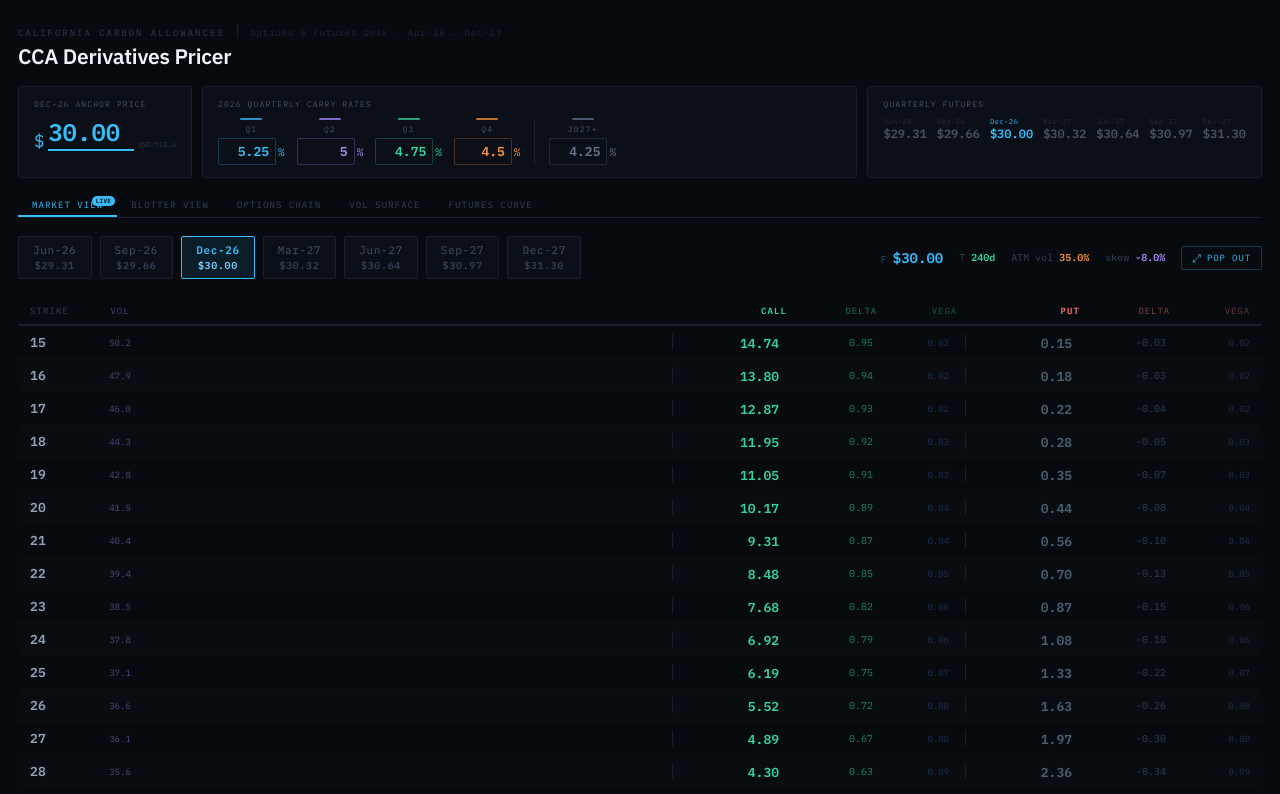
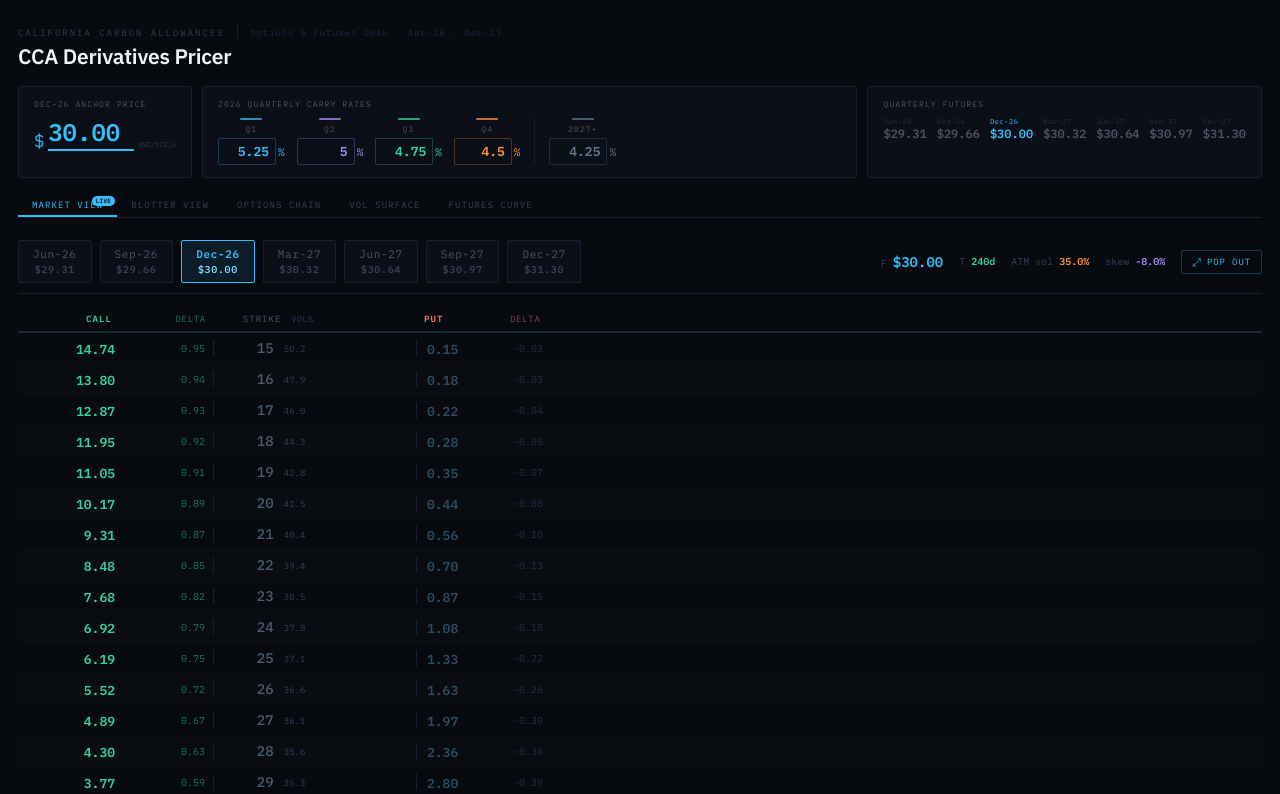
Before and after one commit to erich1fredericks/cca-desk, a React (Create React App) app: page / in a window 1280 px wide. Shown: the top 794 px of the page. Built offline with nearby package versions, Linux system fonts and the light colour scheme.

Commit message:
Update App.jsx

```diff
--- a/src/App.jsx
+++ b/src/App.jsx
@@ -654,7 +654,9 @@ function PopoutChain() {
 
   return (
     <div style={{minHeight:"100vh",background:"#070b10",color:"#d8e2ef",
-      fontFamily:"'IBM Plex Mono','Courier New',monospace",padding:"16px 20px"}}>
+      fontFamily:"'IBM Plex Mono','Courier New',monospace",padding:"0"}}>
+      <div style={{position:"sticky",top:0,zIndex:20,background:"#070b10",
+        borderBottom:"1px solid #182030",padding:"12px 20px 10px"}}>
       <style>{`
         @import url('https://fonts.googleapis.com/css2?family=IBM+Plex+Mono:wght@300;400;500;600;700&display=swap');
         *{box-sizing:border-box;}
@@ -710,24 +712,31 @@ function PopoutChain() {
           );
         })}
       </div>
-
-      {/* Chain */}
+      </div>
+
+      <div style={{padding:"0 20px 16px"}}>
+      {/* Chain — strike in middle, sticky col header */}
       <div style={{overflowX:"auto"}}>
-        <div style={{minWidth:520}}>
-          <div style={{display:"grid",gridTemplateColumns:"120px 3px 130px 100px 90px 3px 130px 100px 90px",
-            padding:"6px 10px",borderBottom:"2px solid #1a2840",marginBottom:0}}>
-            <div style={{display:"grid",gridTemplateColumns:"60px 56px"}}>
-              <span style={{fontSize:8,color:"#2d3d50",letterSpacing:"0.14em",textTransform:"uppercase"}}>Strike</span>
-              <span style={{fontSize:8,color:"#a78bfa44",letterSpacing:"0.1em",textTransform:"uppercase",textAlign:"center"}}>Vol%</span>
-            </div>
+        <div style={{minWidth:560}}>
+          {/* Sticky column header */}
+          <div style={{
+            position:"sticky",top:0,zIndex:10,
+            background:"#070b10",
+            borderBottom:"2px solid #1a2840",
+            display:"grid",
+            gridTemplateColumns:"100px 90px 3px 140px 3px 90px 100px",
+            padding:"7px 10px",
+          }}>
+            <span style={{fontSize:9,color:"#34d399",letterSpacing:"0.12em",textTransform:"uppercase",textAlign:"right",paddingRight:8,fontWeight:700}}>CALL</span>
+            <span style={{fontSize:8,color:"#34d39988",textTransform:"uppercase",textAlign:"right",paddingRight:6}}>Delta</span>
             <span/>
-            <span style={{fontSize:9,color:"#34d399",letterSpacing:"0.12em",textTransform:"uppercase",textAlign:"right",fontWeight:700}}>CALL</span>
-            <span style={{fontSize:8,color:"#34d39988",textTransform:"uppercase",textAlign:"right"}}>Delta</span>
-            <span style={{fontSize:8,color:"#34d39944",textTransform:"uppercase",textAlign:"right"}}>Vega</span>
+            <div style={{display:"flex",justifyContent:"center",alignItems:"center",gap:10}}>
+              <span style={{fontSize:9,color:"#475569",letterSpacing:"0.12em",textTransform:"uppercase"}}>Strike</span>
+              <span style={{fontSize:8,color:"#a78bfa44",letterSpacing:"0.08em",textTransform:"uppercase"}}>Vol%</span>
+            </div>
             <span/>
-            <span style={{fontSize:9,color:"#f87171",letterSpacing:"0.12em",textTransform:"uppercase",textAlign:"right",fontWeight:700}}>PUT</span>
-            <span style={{fontSize:8,color:"#f8717188",textTransform:"uppercase",textAlign:"right"}}>Delta</span>
-            <span style={{fontSize:8,color:"#f8717144",textTransform:"uppercase",textAlign:"right"}}>Vega</span>
+            <span style={{fontSize:8,color:"#f8717188",textTransform:"uppercase",textAlign:"left",paddingLeft:6}}>Delta</span>
+            <span style={{fontSize:9,color:"#f87171",letterSpacing:"0.12em",textTransform:"uppercase",textAlign:"left",paddingLeft:8,fontWeight:700}}>PUT</span>
           </div>
 
           {rows.map((row,idx)=>{
@@ -737,7 +746,7 @@ function PopoutChain() {
             return (
               <div key={row.K} style={{
                 display:"grid",
-                gridTemplateColumns:"120px 3px 130px 100px 90px 3px 130px 100px 90px",
+                gridTemplateColumns:"100px 90px 3px 140px 3px 90px 100px",
                 padding:isATM?"11px 10px":"5px 10px",
                 borderBottom:"1px solid",
                 borderBottomColor:isNear?"#141e2c":"#0b0e14",
@@ -746,20 +755,8 @@ function PopoutChain() {
                 alignItems:"center",
                 transition:"background 0.1s",
               }}>
-                <div style={{display:"grid",gridTemplateColumns:"60px 56px",alignItems:"center"}}>
-                  <span style={{
-                    fontSize:isATM?17:14,fontWeight:isATM?800:cItm||pItm?600:400,
-                    color:isATM?"#38bdf8":cItm?"#94a3b8":pItm?"#94a3b8":"#3a4d5e",
-                    fontVariantNumeric:"tabular-nums"
-                  }}>
-                    {row.K}
-                  </span>
-                  <span style={{fontSize:9,color:"#a78bfa55",textAlign:"center",fontVariantNumeric:"tabular-nums"}}>
-                    {(row.s*100).toFixed(1)}
-                  </span>
-                </div>
-                <div style={{width:1,background:"#182030",alignSelf:"stretch",margin:"2px 6px"}}/>
-                <div style={{textAlign:"right",paddingRight:10}}>
+                {/* Call price */}
+                <div style={{textAlign:"right",paddingRight:8}}>
                   <span style={{
                     fontSize:isATM?17:14,fontWeight:isATM?700:600,
                     color:row.call<0.005?"#1a2535":cItm?"#34d399":isATM?"#7dd3fc":"#2d4a5e",
@@ -768,14 +765,33 @@ function PopoutChain() {
                     {row.call<0.005?"—":row.call.toFixed(2)}
                   </span>
                 </div>
-                <span style={{fontSize:isATM?12:11,color:cItm?"#34d39988":"#1e3045",textAlign:"right",fontVariantNumeric:"tabular-nums",paddingRight:6}}>
+                {/* Call delta */}
+                <span style={{fontSize:isATM?12:11,color:cItm?"#34d39988":"#1e3045",textAlign:"right",paddingRight:10,fontVariantNumeric:"tabular-nums"}}>
                   {row.cDelta.toFixed(2)}
                 </span>
-                <span style={{fontSize:9,color:"#162030",textAlign:"right",paddingRight:8,fontVariantNumeric:"tabular-nums"}}>
-                  {row.vega.toFixed(2)}
+                {/* Left divider */}
+                <div style={{width:1,background:isATM?"#38bdf833":"#182030",alignSelf:"stretch",margin:"2px 0"}}/>
+                {/* Strike + vol CENTRE */}
+                <div style={{display:"flex",justifyContent:"center",alignItems:"center",gap:12}}>
+                  <span style={{
+                    fontSize:isATM?18:15,fontWeight:isATM?800:500,
+                    color:isATM?"#38bdf8":"#4a5d70",
+                    fontVariantNumeric:"tabular-nums"
+                  }}>
+                    {row.K}
+                  </span>
+                  <span style={{fontSize:9,color:"#a78bfa55",fontVariantNumeric:"tabular-nums"}}>
+                    {(row.s*100).toFixed(1)}
+                  </span>
+                </div>
+                {/* Right divider */}
+                <div style={{width:1,background:isATM?"#38bdf833":"#182030",alignSelf:"stretch",margin:"2px 0"}}/>
+                {/* Put delta */}
+                <span style={{fontSize:isATM?12:11,color:pItm?"#f8717188":"#1e3045",textAlign:"left",paddingLeft:8,fontVariantNumeric:"tabular-nums"}}>
+                  {row.pDelta.toFixed(2)}
                 </span>
-                <div style={{width:1,background:"#182030",alignSelf:"stretch",margin:"2px 6px"}}/>
-                <div style={{textAlign:"right",paddingRight:10}}>
+                {/* Put price */}
+                <div style={{textAlign:"left",paddingLeft:8}}>
                   <span style={{
                     fontSize:isATM?17:14,fontWeight:isATM?700:600,
                     color:row.put<0.005?"#1a2535":pItm?"#f87171":isATM?"#fca5a5":"#2d4a5e",
@@ -784,12 +800,6 @@ function PopoutChain() {
                     {row.put<0.005?"—":row.put.toFixed(2)}
                   </span>
                 </div>
-                <span style={{fontSize:isATM?12:11,color:pItm?"#f8717188":"#1e3045",textAlign:"right",fontVariantNumeric:"tabular-nums",paddingRight:6}}>
-                  {row.pDelta.toFixed(2)}
-                </span>
-                <span style={{fontSize:9,color:"#162030",textAlign:"right",fontVariantNumeric:"tabular-nums"}}>
-                  {row.vega.toFixed(2)}
-                </span>
               </div>
             );
           })}
@@ -798,7 +808,8 @@ function PopoutChain() {
 
       <div style={{marginTop:10,display:"flex",justifyContent:"space-between",fontSize:8,color:"#182030"}}>
         <span>BS Futures Options - CCA Desk</span>
-        <span>ITM calls ▶ green   ITM puts ▶ red   ATM ▶ highlighted row</span>
+        <span>ITM calls green  |  ITM puts red  |  ATM highlighted</span>
+      </div>
       </div>
     </div>
   );
@@ -1030,8 +1041,15 @@ export default function CCADesk() {
       {/* ════════════ MARKET VIEW TAB (read-only clean chain) ════════════ */}
       {tab===0 && (
         <div>
-          {/* Compact expiry bar */}
-          <div style={{display:"flex",gap:8,alignItems:"center",marginBottom:18,flexWrap:"wrap"}}>
+          {/* Sticky expiry + info bar */}
+          <div style={{
+            position:"sticky",top:0,zIndex:20,
+            background:"#070b10",
+            borderBottom:"1px solid #182030",
+            paddingBottom:10,marginBottom:12,
+            paddingTop:4,
+          }}>
+          <div style={{display:"flex",gap:8,alignItems:"center",flexWrap:"wrap"}}>
             {OPTIONS_EXPIRIES.map(e=>{
               const key=`${MONTHS[e.month].slice(0,3)}-${String(e.year).slice(2)}`;
               const isSel=selectedExpiry===key;
@@ -1082,100 +1100,96 @@ export default function CCADesk() {
               </button>
             </div>
           </div>
-
-          {/* Clean read-only chain */}
+          </div>
+
+          {/* Clean read-only chain — strike in middle, sticky header */}
           <div style={{overflowX:"auto"}}>
-            <div style={{minWidth:560}}>
-              {/* Header row */}
-              <div style={{display:"grid",gridTemplateColumns:"1fr 3px 120px 90px 80px 3px 120px 90px 80px",
-                gap:"0 0",padding:"8px 12px",borderBottom:"2px solid #182030",marginBottom:0}}>
-                <div style={{display:"grid",gridTemplateColumns:"60px 60px",gap:0}}>
-                  <span style={{fontSize:9,color:"#334155",letterSpacing:"0.12em",textTransform:"uppercase"}}>Strike</span>
-                  <span style={{fontSize:9,color:"#a78bfa66",letterSpacing:"0.1em",textTransform:"uppercase",textAlign:"center"}}>Vol</span>
+            <div style={{minWidth:600}}>
+              {/* Sticky col header */}
+              <div style={{
+                position:"sticky",top:0,zIndex:10,
+                background:"#070b10",
+                borderBottom:"2px solid #1a2840",
+                display:"grid",
+                gridTemplateColumns:"90px 90px 3px 130px 70px 3px 90px 90px",
+                padding:"7px 12px",
+              }}>
+                <span style={{fontSize:9,color:"#34d399",letterSpacing:"0.12em",textTransform:"uppercase",textAlign:"right",paddingRight:8,fontWeight:700}}>CALL</span>
+                <span style={{fontSize:9,color:"#34d39988",letterSpacing:"0.08em",textTransform:"uppercase",textAlign:"right",paddingRight:4}}>Delta</span>
+                <span/>
+                <div style={{display:"flex",justifyContent:"center",alignItems:"center",gap:10}}>
+                  <span style={{fontSize:9,color:"#475569",letterSpacing:"0.12em",textTransform:"uppercase"}}>Strike</span>
+                  <span style={{fontSize:8,color:"#a78bfa55",letterSpacing:"0.08em",textTransform:"uppercase"}}>Vol%</span>
                 </div>
                 <span/>
-                <span style={{fontSize:9,color:"#34d399",letterSpacing:"0.12em",textTransform:"uppercase",textAlign:"right",fontWeight:600}}>CALL</span>
-                <span style={{fontSize:9,color:"#34d39988",letterSpacing:"0.1em",textTransform:"uppercase",textAlign:"right"}}>Delta</span>
-                <span style={{fontSize:9,color:"#34d39966",letterSpacing:"0.1em",textTransform:"uppercase",textAlign:"right"}}>Vega</span>
                 <span/>
-                <span style={{fontSize:9,color:"#f87171",letterSpacing:"0.12em",textTransform:"uppercase",textAlign:"right",fontWeight:600}}>PUT</span>
-                <span style={{fontSize:9,color:"#f8717188",letterSpacing:"0.1em",textTransform:"uppercase",textAlign:"right"}}>Delta</span>
-                <span style={{fontSize:9,color:"#f8717166",letterSpacing:"0.1em",textTransform:"uppercase",textAlign:"right"}}>Vega</span>
+                <span style={{fontSize:9,color:"#f87171",letterSpacing:"0.12em",textTransform:"uppercase",textAlign:"left",paddingLeft:8,fontWeight:700}}>PUT</span>
+                <span style={{fontSize:9,color:"#f8717188",letterSpacing:"0.08em",textTransform:"uppercase",textAlign:"left",paddingLeft:4}}>Delta</span>
               </div>
 
               {rows.map((row,idx)=>{
                 const isATM   = Math.abs(row.K-F)<0.5;
-                const isNear  = Math.abs(row.K-F)<1.5;
+                const isNear  = Math.abs(row.K-F)<2;
                 const callItm = row.K<F;
                 const putItm  = row.K>F;
-                const isEven  = idx%2===0;
                 return (
                   <div key={row.K} style={{
                     display:"grid",
-                    gridTemplateColumns:"1fr 3px 120px 90px 80px 3px 120px 90px 80px",
-                    gap:"0 0",
-                    padding:isATM?"10px 12px":"6px 12px",
-                    borderBottom:isATM?"none":"1px solid",
-                    borderBottomColor:isNear?"#182030":"#0d1117",
-                    borderTop:isATM?"2px solid #38bdf822":"none",
-                    borderBottomWidth:isATM?2:1,
-                    borderTopColor:isATM?"#38bdf822":"transparent",
-                    background:isATM?"rgba(56,189,248,0.07)":isEven?"transparent":"rgba(255,255,255,0.008)",
+                    gridTemplateColumns:"90px 90px 3px 130px 70px 3px 90px 90px",
+                    padding:isATM?"10px 12px":"5px 12px",
+                    borderBottom:"1px solid",
+                    borderBottomColor:isNear?"#141e2c":"#0b0d10",
+                    background:isATM?"rgba(56,189,248,0.08)":idx%2===0?"transparent":"rgba(255,255,255,0.007)",
+                    borderLeft:isATM?"3px solid #38bdf8":"3px solid transparent",
                     alignItems:"center",
+                    transition:"background 0.1s",
                   }}>
-                    {/* Strike + vol */}
-                    <div style={{display:"grid",gridTemplateColumns:"60px 60px",gap:0,alignItems:"center"}}>
-                      <span style={{
-                        fontSize:isATM?15:13,fontWeight:isATM?800:callItm||putItm?600:400,
-                        color:isATM?"#38bdf8":callItm?"#94a3b8":putItm?"#94a3b8":"#4a5d70",
-                        fontVariantNumeric:"tabular-nums",letterSpacing:"0.02em"
-                      }}>
-                        {isATM&&<span style={{fontSize:7,marginRight:3,color:"#38bdf8"}}>▶</span>}
-                        {row.K}
-                      </span>
-                      <span style={{fontSize:9,color:"#a78bfa77",textAlign:"center",fontVariantNumeric:"tabular-nums"}}>
-                        {(row.s*100).toFixed(1)}
-                      </span>
-                    </div>
-
-                    {/* Vertical divider */}
-                    <div style={{width:1,background:"#182030",alignSelf:"stretch",margin:"2px 8px"}}/>
-
-                    {/* Call */}
+                    {/* Call price */}
                     <div style={{textAlign:"right",paddingRight:8}}>
                       <span style={{
-                        fontSize:isATM?15:13,fontWeight:isATM?700:600,
-                        color:row.call<0.005?"#1e2d3d":callItm?"#34d399":isATM?"#7dd3fc":"#4a6070",
+                        fontSize:isATM?16:13,fontWeight:isATM?700:600,
+                        color:row.call<0.005?"#1a2535":callItm?"#34d399":isATM?"#7dd3fc":"#2d4a5e",
                         fontVariantNumeric:"tabular-nums"
                       }}>
                         {row.call<0.005?"—":row.call.toFixed(2)}
                       </span>
                     </div>
-                    <span style={{fontSize:isATM?11:10,color:callItm?"#34d39999":"#2d4055",textAlign:"right",fontVariantNumeric:"tabular-nums",paddingRight:4}}>
+                    {/* Call delta */}
+                    <span style={{fontSize:isATM?11:10,color:callItm?"#34d39988":"#1e3045",textAlign:"right",paddingRight:8,fontVariantNumeric:"tabular-nums"}}>
                       {row.cDelta.toFixed(2)}
                     </span>
-                    <span style={{fontSize:9,color:"#1e3050",textAlign:"right",paddingRight:8,fontVariantNumeric:"tabular-nums"}}>
-                      {row.vega.toFixed(2)}
-                    </span>
-
-                    {/* Vertical divider */}
-                    <div style={{width:1,background:"#182030",alignSelf:"stretch",margin:"2px 8px"}}/>
-
-                    {/* Put */}
-                    <div style={{textAlign:"right",paddingRight:8}}>
+                    {/* Left divider */}
+                    <div style={{width:1,background:isATM?"#38bdf833":"#182030",alignSelf:"stretch",margin:"2px 0"}}/>
+                    {/* Strike + vol CENTRE */}
+                    <div style={{display:"flex",justifyContent:"center",alignItems:"center",gap:10}}>
                       <span style={{
-                        fontSize:isATM?15:13,fontWeight:isATM?700:600,
-                        color:row.put<0.005?"#1e2d3d":putItm?"#f87171":isATM?"#fca5a5":"#4a6070",
+                        fontSize:isATM?17:14,fontWeight:isATM?800:500,
+                        color:isATM?"#38bdf8":"#4a5d70",
+                        fontVariantNumeric:"tabular-nums",letterSpacing:"0.01em"
+                      }}>
+                        {row.K}
+                      </span>
+                      <span style={{fontSize:9,color:"#a78bfa55",fontVariantNumeric:"tabular-nums"}}>
+                        {(row.s*100).toFixed(1)}
+                      </span>
+                    </div>
+                    {/* spacer col */}
+                    <span/>
+                    {/* Right divider */}
+                    <div style={{width:1,background:isATM?"#38bdf833":"#182030",alignSelf:"stretch",margin:"2px 0"}}/>
+                    {/* Put price */}
+                    <div style={{textAlign:"left",paddingLeft:8}}>
+                      <span style={{
+                        fontSize:isATM?16:13,fontWeight:isATM?700:600,
+                        color:row.put<0.005?"#1a2535":putItm?"#f87171":isATM?"#fca5a5":"#2d4a5e",
                         fontVariantNumeric:"tabular-nums"
                       }}>
                         {row.put<0.005?"—":row.put.toFixed(2)}
                       </span>
                     </div>
-                    <span style={{fontSize:isATM?11:10,color:putItm?"#f8717199":"#2d4055",textAlign:"right",fontVariantNumeric:"tabular-nums",paddingRight:4}}>
+                    {/* Put delta */}
+                    <span style={{fontSize:isATM?11:10,color:putItm?"#f8717188":"#1e3045",textAlign:"left",paddingLeft:4,fontVariantNumeric:"tabular-nums"}}>
                       {row.pDelta.toFixed(2)}
-                    </span>
-                    <span style={{fontSize:9,color:"#1e3050",textAlign:"right",fontVariantNumeric:"tabular-nums"}}>
-                      {row.vega.toFixed(2)}
                     </span>
                   </div>
                 );
@@ -1183,8 +1197,8 @@ export default function CCADesk() {
             </div>
           </div>
           <div style={{marginTop:12,display:"flex",justifyContent:"space-between",fontSize:8,color:"#182030",letterSpacing:"0.06em"}}>
-            <span>Read-only view - edit vol params in Options Chain tab</span>
-            <span>▶ = ATM  |  ITM calls green  |  ITM puts red</span>
+            <span>Read-only view — edit vol params in Options Chain tab</span>
+            <span>ITM calls green  |  ITM puts red  |  ATM highlighted</span>
           </div>
         </div>
       )}
```
